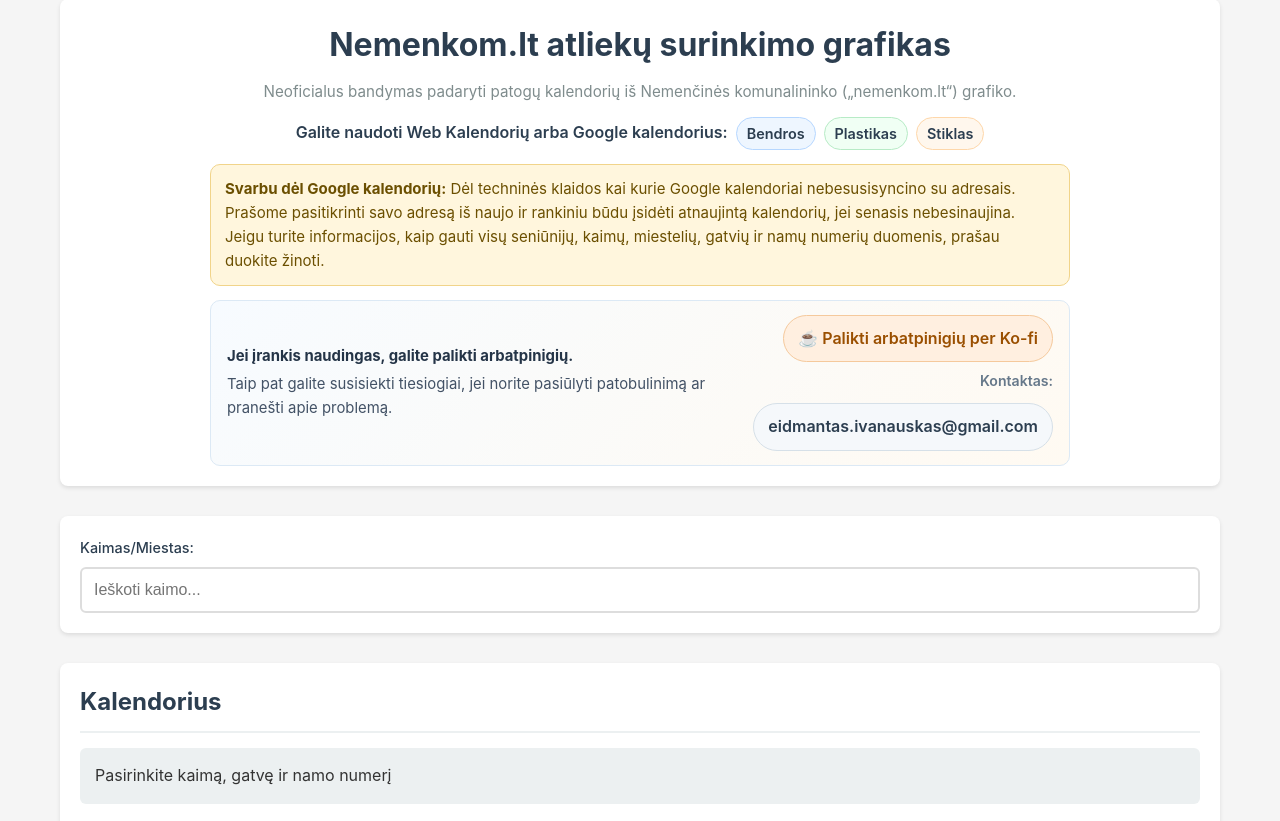
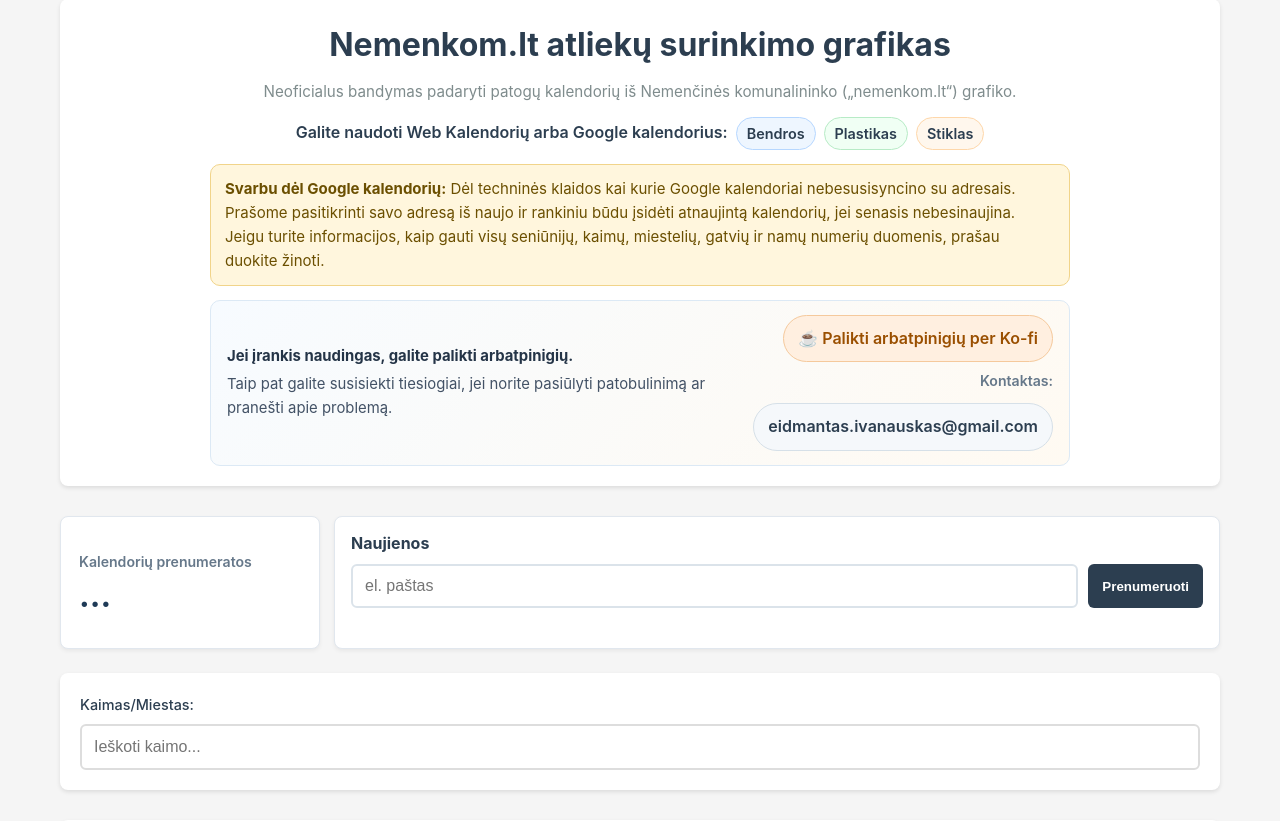
Before and after one commit to eidmantas/nemenkom, a Flask app: page / in a window 1280 px wide. Shown: the part 61-882 px from the top of the page. Run offline with Flask 3, Linux system fonts and the light colour scheme; data that the repository does not hold is empty.

Commit message:
fix: harden q3 pdf and add news signup

```diff
--- a/requirements.txt
+++ b/requirements.txt
@@ -3,9 +3,8 @@
 # Dev/test tooling stays in `requirements-dev.txt`.
 #
 # Notes:
-# - We want the latest OpenAI SDK (`openai>=2`). Some third-party tools (e.g. `marker-pdf`)
-#   still pin `openai<2`; those must be installed in a separate step (see `Dockerfile.scraper-pdf`)
-#   and then we force-upgrade `openai` afterwards.
+# - We want the latest OpenAI SDK (`openai>=2`). The PDF extractor stack lives
+#   in `requirements-pdf.txt` and is installed only in `Dockerfile.scraper-pdf`.
 requests>=2.32.5
 pandas>=3.0.0
 openpyxl>=3.1.5
--- a/services/api/app.py
+++ b/services/api/app.py
@@ -24,11 +24,13 @@
     get_location_schedule,
     get_multi_waste_schedule_for_selection,
     get_pdf_streetwide_waste_types_for_selection,
+    get_public_stats,
     get_schedule_group_schedule,
     get_streets_for_village,
     get_unique_villages,
     search_locations,
     street_has_house_numbers,
+    subscribe_news_email,
     village_has_streets,
 )
 from services.common.calendar_client import (
@@ -93,6 +95,24 @@
     return render_template("index.html")
 
 
+@app.route("/newsletter/subscribe", methods=["POST"])
+def newsletter_subscribe():
+    payload = request.get_json(silent=True) or request.form or {}
+    email = payload.get("email", "")
+    try:
+        result = subscribe_news_email(email)
+    except ValueError as exc:
+        return jsonify({"ok": False, "error": str(exc)}), 400
+    except FileNotFoundError:
+        logger.exception("Newsletter subscribe failed: database is not initialized")
+        return jsonify({"ok": False, "error": "Database is not initialized"}), 503
+    except Exception:
+        logger.exception("Newsletter subscribe failed")
+        return jsonify({"ok": False, "error": "Could not save subscription"}), 500
+
+    return jsonify({"ok": True, "email": result["email"], "created": result["created"]})
+
+
 @app.route("/api-docs")
 def api_docs():
     """Redirect to Swagger UI"""
@@ -147,6 +167,11 @@
         locations = get_all_locations()
 
     return jsonify({"locations": locations, "count": len(locations)})
+
+
+@app.route("/api/v1/public-stats", methods=["GET"])
+def api_public_stats():
+    return jsonify(get_public_stats())
 
 
 @app.route("/api/v1/schedule", methods=["GET"])
--- a/services/api/db.py
+++ b/services/api/db.py
@@ -4,6 +4,7 @@
 """
 
 import json
+import re
 import sqlite3
 
 from services.common.db import get_db_connection
@@ -11,6 +12,86 @@
     get_calendar_status,
     get_schedule_group_info,
 )
+
+EMAIL_RE = re.compile(r"^[^@\s]+@[^@\s]+\.[^@\s]+$")
+
+
+def _table_exists(cursor: sqlite3.Cursor, table_name: str) -> bool:
+    row = cursor.execute(
+        """
+        SELECT 1
+        FROM sqlite_master
+        WHERE type = 'table' AND name = ?
+        LIMIT 1
+        """,
+        (table_name,),
+    ).fetchone()
+    return bool(row)
+
+
+def ensure_news_subscribers_table(conn: sqlite3.Connection) -> None:
+    conn.execute(
+        """
+        CREATE TABLE IF NOT EXISTS news_subscribers (
+            email TEXT PRIMARY KEY,
+            created_at TIMESTAMP DEFAULT CURRENT_TIMESTAMP
+        )
+        """
+    )
+    conn.commit()
+
+
+def subscribe_news_email(email: str) -> dict:
+    normalized = (email or "").strip().lower()
+    if not normalized or len(normalized) > 254 or not EMAIL_RE.match(normalized):
+        raise ValueError("Invalid email address")
+
+    conn = get_db_connection()
+    ensure_news_subscribers_table(conn)
+    cursor = conn.cursor()
+    cursor.execute(
+        """
+        INSERT OR IGNORE INTO news_subscribers (email)
+        VALUES (?)
+        """,
+        (normalized,),
+    )
+    created = cursor.rowcount > 0
+    conn.commit()
+    conn.close()
+    return {"email": normalized, "created": created}
+
+
+def get_public_stats() -> dict:
+    conn = get_db_connection()
+    cursor = conn.cursor()
+
+    stats = {
+        "calendar_subscribers": 0,
+        "locations": 0,
+        "news_subscribers": 0,
+    }
+
+    if _table_exists(cursor, "calendar_streams"):
+        row = cursor.execute(
+            """
+            SELECT COUNT(DISTINCT calendar_id)
+            FROM calendar_streams
+            WHERE calendar_id IS NOT NULL AND calendar_id != ''
+            """
+        ).fetchone()
+        stats["calendar_subscribers"] = int(row[0] or 0)
+
+    if _table_exists(cursor, "locations"):
+        row = cursor.execute("SELECT COUNT(*) FROM locations").fetchone()
+        stats["locations"] = int(row[0] or 0)
+
+    if _table_exists(cursor, "news_subscribers"):
+        row = cursor.execute("SELECT COUNT(*) FROM news_subscribers").fetchone()
+        stats["news_subscribers"] = int(row[0] or 0)
+
+    conn.close()
+    return stats
 
 
 def get_all_locations() -> list[dict]:
--- a/services/web/static/css/style.css
+++ b/services/web/static/css/style.css
@@ -265,6 +265,108 @@
 
 .hero-support-link-secondary:hover {
     background: #eef3f7;
+}
+
+.home-insights {
+    margin-bottom: 24px;
+    display: grid;
+    grid-template-columns: minmax(180px, 260px) 1fr;
+    gap: 14px;
+    align-items: stretch;
+}
+
+.insight-stat,
+.newsletter-card {
+    background: white;
+    border: 1px solid #e1e7ee;
+    border-radius: 8px;
+    box-shadow: 0 2px 4px rgba(0,0,0,0.06);
+}
+
+.insight-stat {
+    padding: 16px 18px;
+    display: flex;
+    flex-direction: column;
+    justify-content: center;
+    text-align: left;
+}
+
+.insight-stat-label {
+    color: #66788a;
+    font-size: 0.88em;
+    font-weight: 600;
+}
+
+.insight-stat strong {
+    color: #1f3b57;
+    font-size: 2em;
+    line-height: 1.1;
+    margin-top: 4px;
+}
+
+.newsletter-card {
+    padding: 14px 16px;
+    display: flex;
+    flex-direction: column;
+    justify-content: center;
+    gap: 8px;
+}
+
+.newsletter-card label {
+    color: #2c3e50;
+    font-weight: 700;
+}
+
+.newsletter-row {
+    display: grid;
+    grid-template-columns: minmax(0, 1fr) auto;
+    gap: 10px;
+}
+
+.newsletter-row input {
+    width: 100%;
+    padding: 11px 12px;
+    font-size: 16px;
+    border: 2px solid #dbe3ea;
+    border-radius: 6px;
+}
+
+.newsletter-row input:focus {
+    outline: none;
+    border-color: #3498db;
+}
+
+.newsletter-row button {
+    padding: 11px 14px;
+    border: none;
+    border-radius: 6px;
+    background: #2c3e50;
+    color: white;
+    font-weight: 700;
+    cursor: pointer;
+}
+
+.newsletter-row button:hover {
+    background: #1f2d3a;
+}
+
+.newsletter-row button:disabled {
+    cursor: wait;
+    opacity: 0.7;
+}
+
+.newsletter-message {
+    min-height: 18px;
+    color: #66788a;
+    font-size: 0.9em;
+}
+
+.newsletter-message.is-success {
+    color: #1f7a3f;
+}
+
+.newsletter-message.is-error {
+    color: #b42318;
 }
 
 .selection-section {
@@ -753,4 +855,12 @@
     .hero-support-link {
         width: 100%;
     }
+
+    .home-insights {
+        grid-template-columns: 1fr;
+    }
+
+    .newsletter-row {
+        grid-template-columns: 1fr;
+    }
 }
--- a/services/web/templates/index.html
+++ b/services/web/templates/index.html
@@ -85,6 +85,29 @@
             </div>
         </header>
 
+        <section class="home-insights" aria-label="Statistika ir naujienos">
+            <div class="insight-stat">
+                <span class="insight-stat-label">Kalendorių prenumeratos</span>
+                <strong id="calendarSubscribersStat">...</strong>
+            </div>
+            <form class="newsletter-card" id="newsletterForm">
+                <label for="newsletterEmail">Naujienos</label>
+                <div class="newsletter-row">
+                    <input
+                        id="newsletterEmail"
+                        name="email"
+                        type="email"
+                        inputmode="email"
+                        autocomplete="email"
+                        placeholder="el. paštas"
+                        required
+                    >
+                    <button type="submit">Prenumeruoti</button>
+                </div>
+                <p class="newsletter-message" id="newsletterMessage" role="status" aria-live="polite"></p>
+            </form>
+        </section>
+
         <div class="selection-section">
             <div class="cascading-selects">
                 <div class="select-group" id="villageSelectGroup">
@@ -155,6 +178,8 @@
         window.addEventListener('DOMContentLoaded', function() {
             (async () => {
                 hydrateContactLinks();
+                setupNewsletterForm();
+                loadPublicStats();
                 // Load villages first so URL restore can be deterministic (no polling/sleeps).
                 await loadVillages();
                 await restoreFromURL();
@@ -170,6 +195,55 @@
                 const email = `${user}@${domain}`;
                 link.href = `mailto:${email}`;
                 link.textContent = email;
+                });
+        }
+
+        async function loadPublicStats() {
+            const statEl = document.getElementById('calendarSubscribersStat');
+            if (!statEl) return;
+            try {
+                const response = await fetch('/api/v1/public-stats');
+                const data = await response.json();
+                statEl.textContent = Number(data.calendar_subscribers || 0).toLocaleString('lt-LT');
+            } catch (error) {
+                console.error('Error loading public stats:', error);
+                statEl.textContent = '...';
+            }
+        }
+
+        function setupNewsletterForm() {
+            const form = document.getElementById('newsletterForm');
+            const emailInput = document.getElementById('newsletterEmail');
+            const message = document.getElementById('newsletterMessage');
+            if (!form || !emailInput || !message) return;
+
+            form.addEventListener('submit', async (event) => {
+                event.preventDefault();
+                const button = form.querySelector('button');
+                const email = emailInput.value.trim();
+                message.textContent = '';
+                message.className = 'newsletter-message';
+                button.disabled = true;
+
+                try {
+                    const response = await fetch('/newsletter/subscribe', {
+                        method: 'POST',
+                        headers: { 'Content-Type': 'application/json' },
+                        body: JSON.stringify({ email }),
+                    });
+                    const data = await response.json();
+                    if (!response.ok || !data.ok) {
+                        throw new Error(data.error || 'Nepavyko išsaugoti');
+                    }
+                    message.textContent = data.created ? 'Prenumerata išsaugota.' : 'Jau prenumeruojate.';
+                    message.classList.add('is-success');
+                    form.reset();
+                } catch (error) {
+                    message.textContent = error.message || 'Nepavyko išsaugoti.';
+                    message.classList.add('is-error');
+                } finally {
+                    button.disabled = false;
+                }
             });
         }
 
```
Also changed, not shown: requirements-pdf.txt (added, +9 -0 lines), services/scraper_pdf/parser.py (+13 -3 lines), tests/test_api_endpoints.py (+50 -0 lines), tests/test_pdf_continuity.py (+31 -0 lines), services/scraper/migrations/003_create_news_subscribers.py (added), 1 other file.
